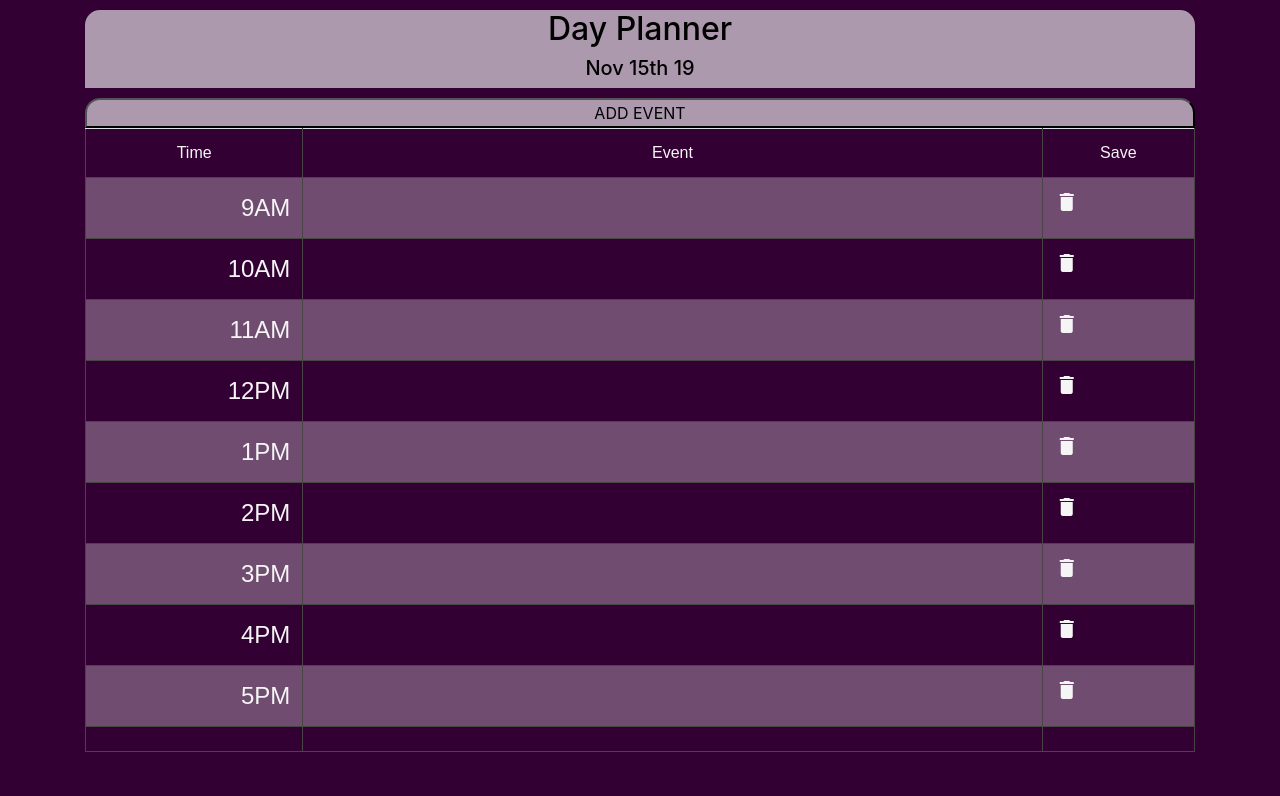
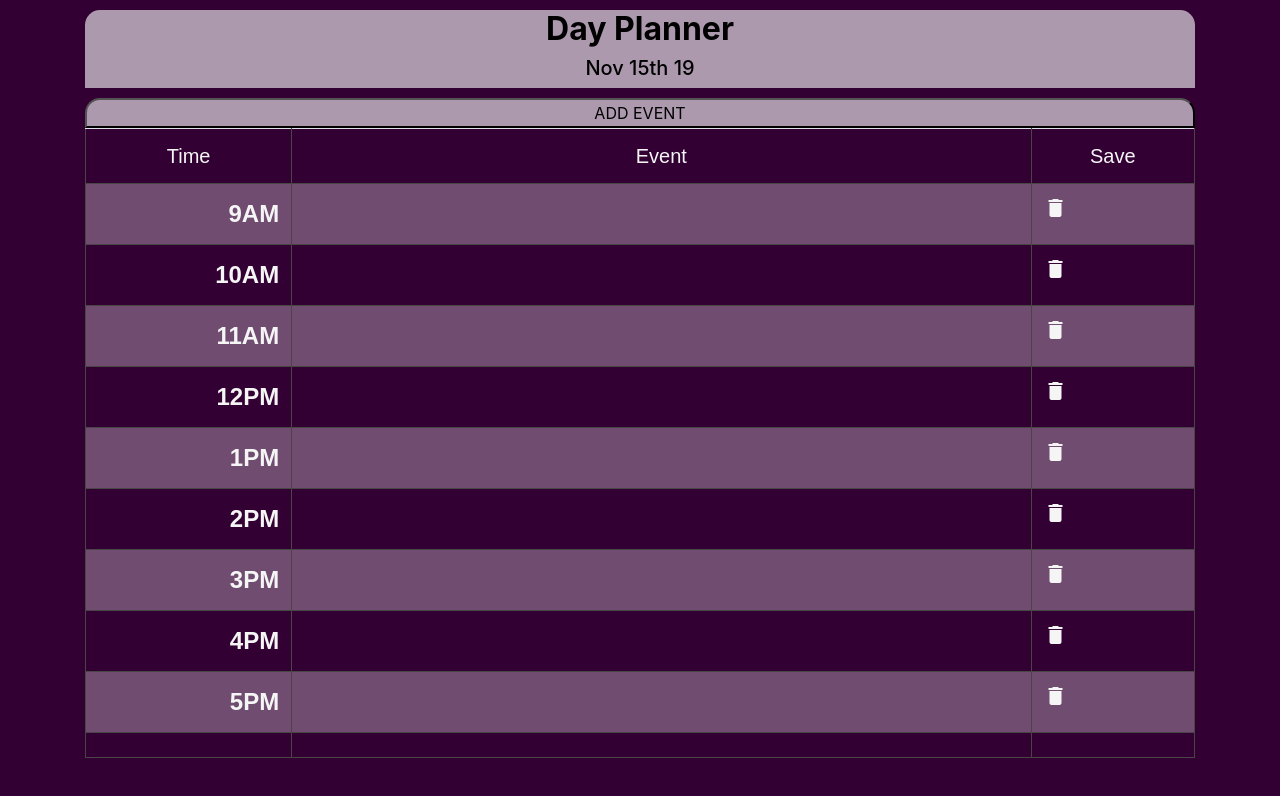
Before and after one commit to Tree-Ant/DayPlanner, a plain HTML site: page index.html in a window 1280 px wide. Drawn offline with nearby package versions, Linux system fonts and the light colour scheme.

Commit message:
layout and design

```diff
--- a/style.css
+++ b/style.css
@@ -14,7 +14,7 @@ body{
   text-align: center;
 }
 h2{
-
+  font-weight: bolder;
   text-align: center;
 }
 h3{
@@ -29,6 +29,7 @@ table {
   }
 
   td, th {
+    font-size: 1.25rem;
     color: whitesmoke;
     border: 1px solid #494545;
     text-align: left;
@@ -58,7 +59,8 @@ table {
   }
 #timer {
   text-align: right;
-  font-size: 24px;
+  font-size: 1.50rem;
+  font-weight: bold;
 }
 i {
   text-align: center;
```
